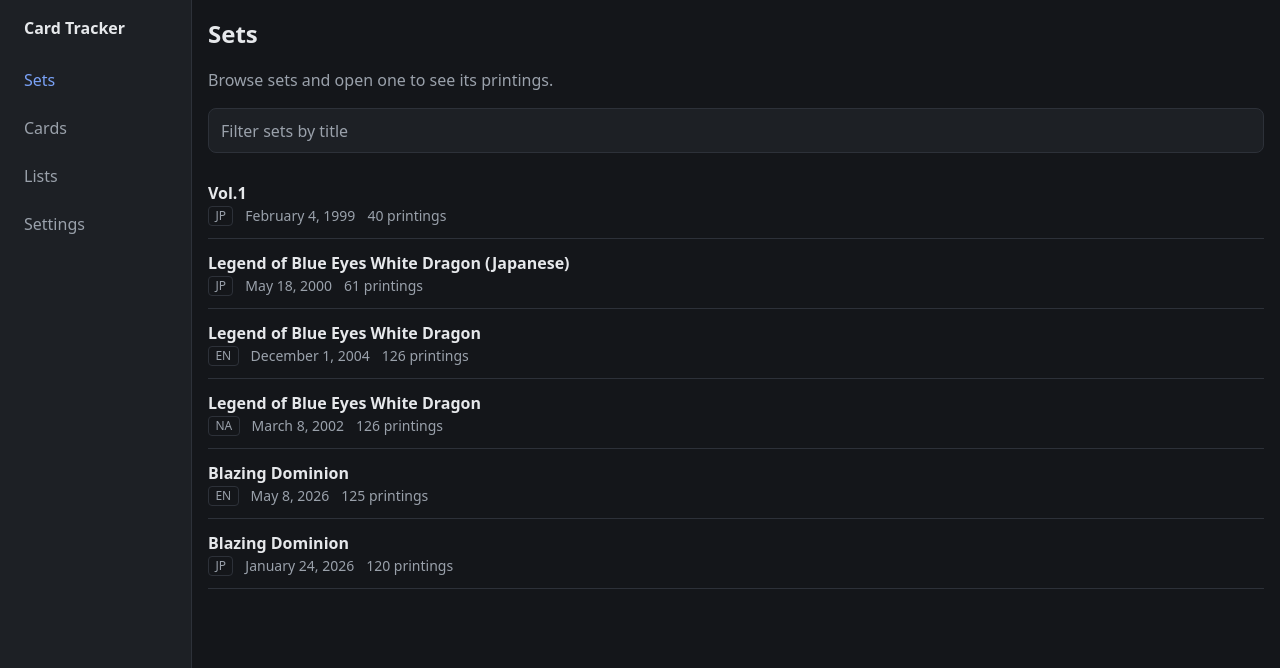
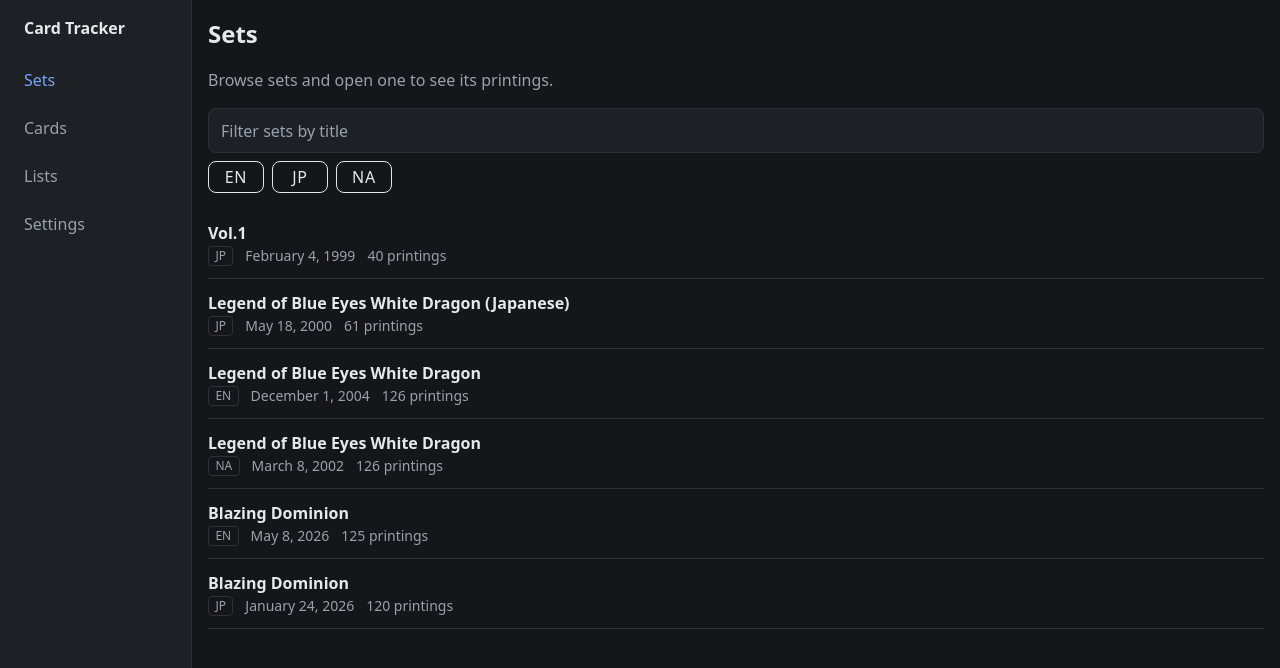
Before and after one commit to JohnBrockway/ygo-portfolio-app, a React (Vite) app in the folder app/: page /sets in a window 1280 px wide. Shown: the top 668 px of the page. Built offline with nearby package versions, Linux system fonts and the light colour scheme.

Commit message:
Add region toggles to set page

```diff
--- /dev/null
+++ b/app/src/components/RegionToggles.tsx
@@ -0,0 +1,31 @@
+type RegionTogglesProps = {
+  regions: string[];
+  disabledRegions: Set<string>;
+  onToggle: (region: string) => void;
+};
+
+export function RegionToggles({ regions, disabledRegions, onToggle }: RegionTogglesProps) {
+  // With fewer than two regions there is nothing to choose between.
+  if (regions.length < 2) {
+    return null;
+  }
+
+  return (
+    <div className="region-toggles" role="group" aria-label="Filter by region">
+      {regions.map((region) => {
+        const isOn = !disabledRegions.has(region);
+        return (
+          <button
+            key={region}
+            type="button"
+            className={isOn ? "region-toggle" : "region-toggle region-toggle-off"}
+            aria-pressed={isOn}
+            onClick={() => onToggle(region)}
+          >
+            {region}
+          </button>
+        );
+      })}
+    </div>
+  );
+}
--- /dev/null
+++ b/app/src/data/regions.ts
@@ -0,0 +1,21 @@
+import type { CardSet } from "./types";
+
+// Every region that appears in the list, in a stable order.
+export function getRegions(sets: CardSet[]): string[] {
+  const regions = new Set<string>();
+  for (const set of sets) {
+    regions.add(set.region);
+  }
+  return Array.from(regions).sort();
+}
+
+// Returns a new set (React state must not be mutated in place).
+export function toggleRegion(disabledRegions: Set<string>, region: string): Set<string> {
+  const next = new Set(disabledRegions);
+  if (next.has(region)) {
+    next.delete(region);
+  } else {
+    next.add(region);
+  }
+  return next;
+}
--- a/app/src/index.css
+++ b/app/src/index.css
@@ -173,3 +173,38 @@
   outline: none;
   border-color: var(--accent);
 }
+
+.region-toggles {
+  display: flex;
+  flex-wrap: wrap;
+  gap: 0.5rem;
+  margin: 0.5rem 0 1rem;
+}
+
+.region-toggle {
+  box-sizing: border-box;
+  width: 3.5rem;
+  height: 2rem;
+  padding: 0;
+
+  /* Centre the label horizontally and vertically. */
+  display: inline-flex;
+  align-items: center;
+  justify-content: center;
+
+  font: inherit; /* must come before line-height, because it resets it */
+  line-height: 1;
+  letter-spacing: 0.05em;
+  text-transform: uppercase;
+
+  color: inherit;
+  background: transparent;
+  border: 1px solid currentColor;
+  border-radius: 0.5rem;
+  appearance: none;
+  cursor: pointer;
+}
+
+.region-toggle-off {
+  opacity: 0.35;
+}
--- a/app/src/pages/SetsPage.tsx
+++ b/app/src/pages/SetsPage.tsx
@@ -1,9 +1,11 @@
-import { useEffect, useState } from "react";
+import { useEffect, useMemo, useState } from "react";
 import type { ReactNode } from "react";
 import { Link } from "react-router-dom";
+import { RegionToggles } from "../components/RegionToggles";
 import { SearchBar } from "../components/SearchBar";
 import { SetMeta } from "../components/SetMeta";
 import { loadSets } from "../data/masterData";
+import { getRegions, toggleRegion } from "../data/regions";
 import { matchesAllTokens, splitQuery } from "../data/search";
 import type { CardSet } from "../data/types";
 
@@ -11,6 +13,7 @@
   const [sets, setSets] = useState<CardSet[] | null>(null);
   const [error, setError] = useState<string | null>(null);
   const [query, setQuery] = useState("");
+  const [disabledRegions, setDisabledRegions] = useState<Set<string>>(() => new Set());
 
   useEffect(() => {
     // Ignore the result if the page was left before the fetch finished.
@@ -33,6 +36,8 @@
     };
   }, []);
 
+  const regions = useMemo(() => (sets === null ? [] : getRegions(sets)), [sets]);
+
   let content: ReactNode;
   if (error !== null) {
     content = <p>Couldn't load sets: {error}</p>;
@@ -40,10 +45,12 @@
     content = <p className="muted">Loading sets…</p>;
   } else if (sets.length === 0) {
     content = <p className="muted">No sets found.</p>;
+  } else if (regions.every((region) => disabledRegions.has(region))) {
+    content = <p className="muted">No regions selected.</p>;
   } else {
     const tokens = splitQuery(query);
-    const visibleSets = sets.filter((set) =>
-      matchesAllTokens(set.title, tokens)
+    const visibleSets = sets.filter(
+      (set) => !disabledRegions.has(set.region) && matchesAllTokens(set.title, tokens)
     );
 
     if (visibleSets.length === 0) {
@@ -74,6 +81,11 @@
         placeholder="Filter sets by title"
         label="Filter sets by title"
       />
+      <RegionToggles
+        regions={regions}
+        disabledRegions={disabledRegions}
+        onToggle={(region) => setDisabledRegions(toggleRegion(disabledRegions, region))}
+      />
       {content}
     </>
   );
```
